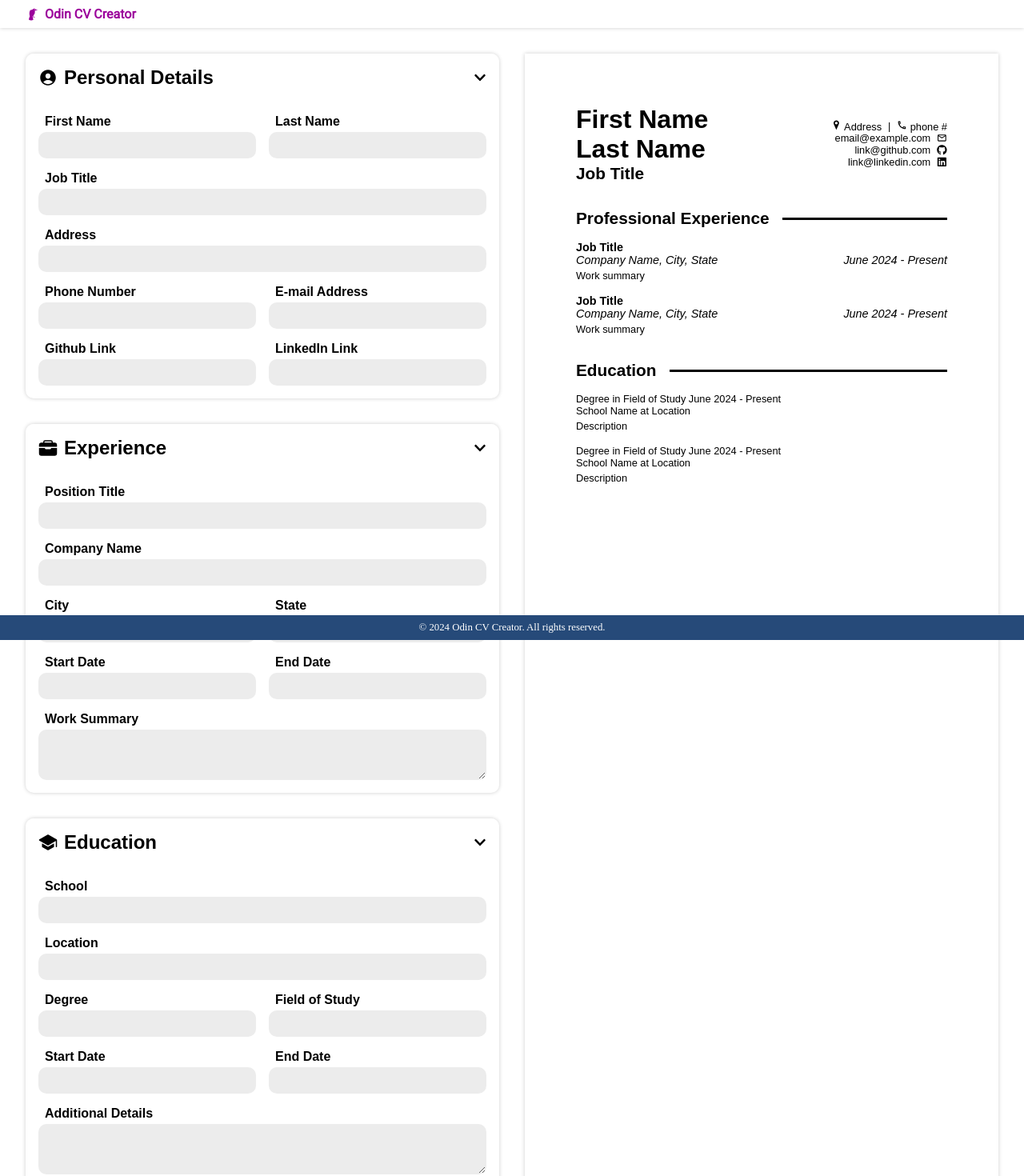
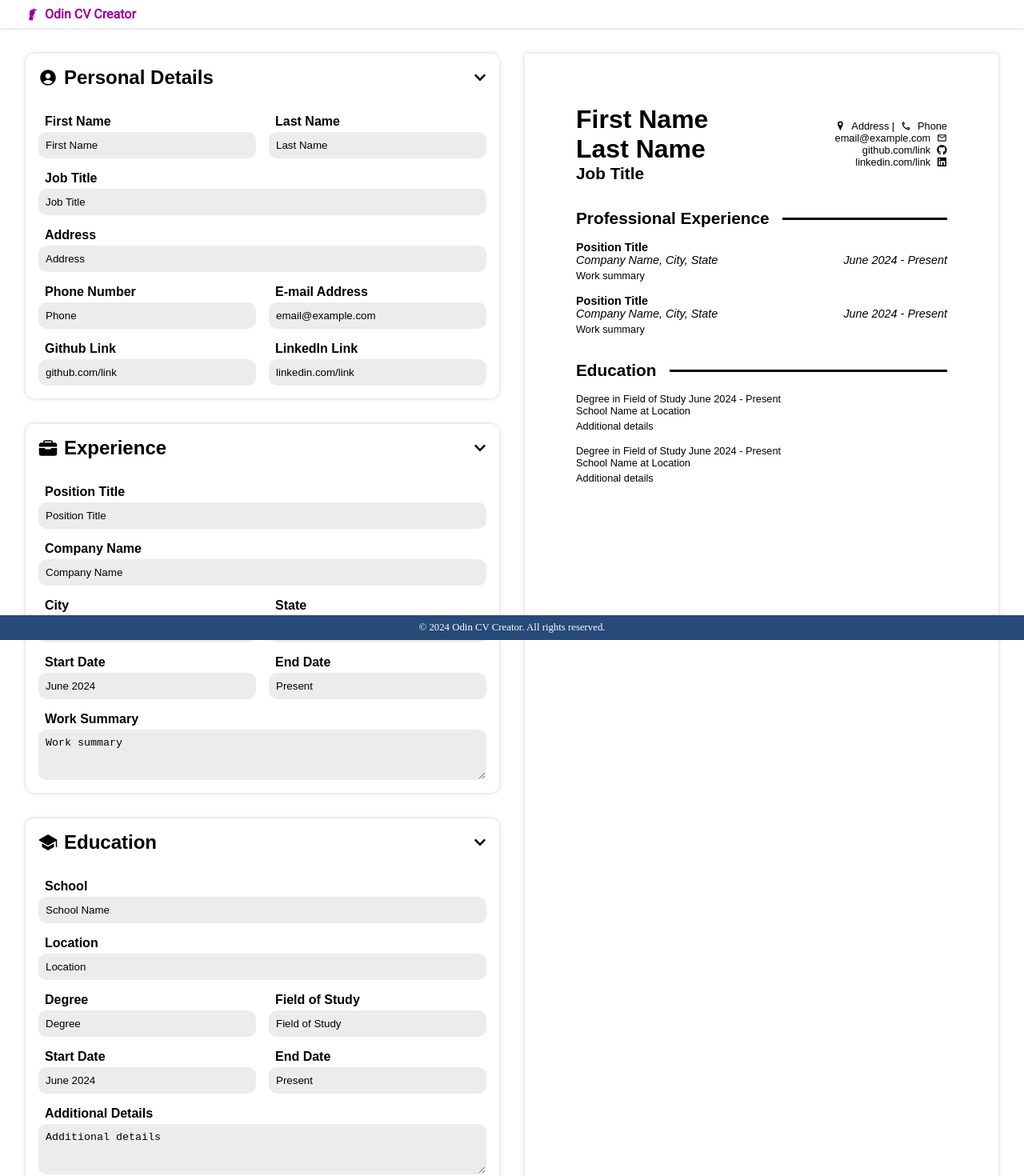
Before and after one commit to Ziorks/odin-cv-creator, a React (Vite) app: page / in a window 1280 px wide. Shown: the top 1470 px of the page at 80% size. Built offline with nearby package versions, Linux system fonts and the light colour scheme.

Commit message:
Add some mock data and hooked up components to use it

```diff
--- a/src/components/App.jsx
+++ b/src/components/App.jsx
@@ -1,16 +1,128 @@
 import Header from "./Header";
 import Footer from "./Footer";
+import InputContainer from "./InputContainer";
+import InputSection from "./InputSection";
+import GeneralInfoForm from "./GeneralInfoForm";
+import WorkInfoForm from "./WorkInfoForm";
+import EducationInfoForm from "./EducationInfoForm";
 import LivePreview from "./LivePreview";
-import InputContainer from "./InputContainer";
+import GeneralInfo from "./GeneralInfo";
+import WorkInfo from "./WorkInfo";
+import WorkInfoEntry from "./WorkInfoEntry";
+import EducationInfo from "./EducationInfo";
+import EducationInfoEntry from "./EducationInfoEntry";
+import { IoPersonCircle, IoSchool, IoBriefcase } from "react-icons/io5";
 import "../styles/App.css";
+
+const generalData = {
+  firstName: "First Name",
+  lastName: "Last Name",
+  jobTitle: "Job Title",
+  address: "Address",
+  phone: "Phone",
+  email: "email@example.com",
+  github: "github.com/link",
+  linkedin: "linkedin.com/link",
+};
+
+const experienceData = [
+  {
+    id: crypto.randomUUID(),
+    position: "Position Title",
+    company: "Company Name",
+    city: "City",
+    state: "State",
+    startDate: "June 2024",
+    endDate: "Present",
+    summary: "Work summary",
+  },
+  {
+    id: crypto.randomUUID(),
+    position: "Position Title",
+    company: "Company Name",
+    city: "City",
+    state: "State",
+    startDate: "June 2024",
+    endDate: "Present",
+    summary: "Work summary",
+  },
+];
+
+const educationData = [
+  {
+    id: crypto.randomUUID(),
+    school: "School Name",
+    location: "Location",
+    degree: "Degree",
+    field: "Field of Study",
+    startDate: "June 2024",
+    endDate: "Present",
+    details: "Additional details",
+  },
+  {
+    id: crypto.randomUUID(),
+    school: "School Name",
+    location: "Location",
+    degree: "Degree",
+    field: "Field of Study",
+    startDate: "June 2024",
+    endDate: "Present",
+    details: "Additional details",
+  },
+];
+
+const personalDetailsTitle = (
+  <>
+    <IoPersonCircle />
+    Personal Details
+  </>
+);
+
+const experienceTitle = (
+  <>
+    <IoBriefcase />
+    Experience
+  </>
+);
+
+const educationTitle = (
+  <>
+    <IoSchool />
+    Education
+  </>
+);
 
 function App() {
   return (
     <>
       <Header />
       <main className="main">
-        <InputContainer />
-        <LivePreview />
+        <InputContainer>
+          <InputSection title={personalDetailsTitle} isActive={true}>
+            <GeneralInfoForm data={generalData} />
+          </InputSection>
+          <InputSection title={experienceTitle} isActive={true}>
+            {/* TODO: Display a list of all experienceData entries */}
+            <WorkInfoForm data={experienceData[0]} />
+          </InputSection>
+          <InputSection title={educationTitle} isActive={true}>
+            {/* TODO: Display a list of all educationData entries */}
+            <EducationInfoForm data={educationData[0]} />
+          </InputSection>
+        </InputContainer>
+        <LivePreview>
+          <GeneralInfo data={generalData} />
+          <WorkInfo>
+            {experienceData.map((entry) => (
+              <WorkInfoEntry key={entry.id} data={entry} />
+            ))}
+          </WorkInfo>
+          <EducationInfo>
+            {educationData.map((entry) => (
+              <EducationInfoEntry key={entry.id} data={entry} />
+            ))}
+          </EducationInfo>
+        </LivePreview>
       </main>
       <Footer />
     </>
--- a/src/components/EducationInfo.jsx
+++ b/src/components/EducationInfo.jsx
@@ -1,12 +1,10 @@
-import EducationInfoEntry from "./EducationInfoEntry";
 import "../styles/EducationInfo.css";
 
-function EducationInfo() {
+function EducationInfo({ children }) {
   return (
     <div className="educationInfo">
       <p className="heading">Education</p>
-      <EducationInfoEntry />
-      <EducationInfoEntry />
+      {children}
     </div>
   );
 }
--- a/src/components/EducationInfoEntry.jsx
+++ b/src/components/EducationInfoEntry.jsx
@@ -1,11 +1,13 @@
 import "../styles/EducationInfoEntry.css";
 
-function EducationInfoEntry() {
+function EducationInfoEntry({ data }) {
   return (
     <div className="educationInfoEntry">
-      <p>Degree in Field of Study June 2024 - Present</p>
-      <p className="schoolInfo">School Name at Location</p>
-      <p>Description</p>
+      <p>
+        {`${data.degree} in ${data.field} ${data.startDate} - ${data.endDate}`}
+      </p>
+      <p className="schoolInfo">{`${data.school} at ${data.location}`}</p>
+      <p>{data.details}</p>
     </div>
   );
 }
--- a/src/components/EducationInfoForm.jsx
+++ b/src/components/EducationInfoForm.jsx
@@ -1,39 +1,54 @@
 import "../styles/EducationInfoForm.css";
 
-function EducationInfoForm() {
+function EducationInfoForm({ data }) {
   return (
     <div className="educationInfoForm">
       <div>
         <label htmlFor="school">School</label>
-        <input type="text" name="school" id="school" />
+        <input type="text" name="school" id="school" value={data.school} />
       </div>
       <div>
         <label htmlFor="location">Location</label>
-        <input type="text" name="location" id="location" />
+        <input
+          type="text"
+          name="location"
+          id="location"
+          value={data.location}
+        />
       </div>
       <div className="group">
         <div>
           <label htmlFor="degree">Degree</label>
-          <input type="text" name="degree" id="degree" />
+          <input type="text" name="degree" id="degree" value={data.degree} />
         </div>
         <div>
           <label htmlFor="fieldOfStudy">Field of Study</label>
-          <input type="text" name="fieldOfStudy" id="fieldOfStudy" />
+          <input
+            type="text"
+            name="fieldOfStudy"
+            id="fieldOfStudy"
+            value={data.field}
+          />
         </div>
       </div>
       <div className="group">
         <div>
           <label htmlFor="startDate">Start Date</label>
-          <input type="text" name="startDate" id="startDate" />
+          <input
+            type="text"
+            name="startDate"
+            id="startDate"
+            value={data.startDate}
+          />
         </div>
         <div>
           <label htmlFor="endDate">End Date</label>
-          <input type="text" name="endDate" id="endDate" />
+          <input type="text" name="endDate" id="endDate" value={data.endDate} />
         </div>
       </div>
       <div>
         <label htmlFor="details">Additional Details</label>
-        <textarea rows={3} name="details" id="details" />
+        <textarea rows={3} name="details" id="details" value={data.details} />
       </div>
     </div>
   );
--- a/src/components/GeneralInfo.jsx
+++ b/src/components/GeneralInfo.jsx
@@ -3,32 +3,26 @@ import { GiPositionMarker } from "react-icons/gi";
 import { FaGithub, FaLinkedin } from "react-icons/fa";
 import "../styles/GeneralInfo.css";
 
-function GeneralInfo() {
+function GeneralInfo({ data }) {
   return (
     <div className="generalInfo">
       <div className="left">
-        <p className="name">First Name</p>
-        <p className="name">Last Name</p>
-        <p className="title">Job Title</p>
+        <p className="name">{data.firstName}</p>
+        <p className="name">{data.lastName}</p>
+        <p className="title">{data.jobTitle}</p>
       </div>
       <div className="right">
         <p>
-          <span>
-            <GiPositionMarker /> Address
-          </span>
-          |
-          <span>
-            <MdOutlinePhone /> phone #
-          </span>
+          <GiPositionMarker /> {data.address} | <MdOutlinePhone /> {data.phone}
         </p>
         <p>
-          email@example.com <MdOutlineMail />
+          {data.email} <MdOutlineMail />
         </p>
         <p>
-          link@github.com <FaGithub />
+          {data.github} <FaGithub />
         </p>
         <p>
-          link@linkedin.com <FaLinkedin />
+          {data.linkedin} <FaLinkedin />
         </p>
       </div>
     </div>
--- a/src/components/GeneralInfoForm.jsx
+++ b/src/components/GeneralInfoForm.jsx
@@ -1,44 +1,64 @@
 import "../styles/GeneralInfoForm.css";
 
-function GeneralInfoForm() {
+function GeneralInfoForm({ data }) {
   return (
     <div className="generalInfoForm">
       <div className="group">
         <div>
           <label htmlFor="firstName">First Name</label>
-          <input type="text" name="firstName" id="firstName" />
+          <input
+            type="text"
+            name="firstName"
+            id="firstName"
+            value={data.firstName}
+          />
         </div>
         <div>
           <label htmlFor="lastName">Last Name</label>
-          <input type="text" name="lastName" id="lastName" />
+          <input
+            type="text"
+            name="lastName"
+            id="lastName"
+            value={data.lastName}
+          />
         </div>
       </div>
       <div>
         <label htmlFor="jobTitle">Job Title</label>
-        <input type="text" name="jobTitle" id="jobTitle" />
+        <input
+          type="text"
+          name="jobTitle"
+          id="jobTitle"
+          value={data.jobTitle}
+        />
       </div>
       <div>
         <label htmlFor="address">Address</label>
-        <input type="text" name="address" id="address" />
+        <input type="text" name="address" id="address" value={data.address} />
       </div>
       <div className="group">
         <div>
           <label htmlFor="phone">Phone Number</label>
-          <input type="tel" name="phone" id="phone" />
+          <input type="tel" name="phone" id="phone" value={data.phone} />
         </div>
         <div>
           <label htmlFor="email">E-mail Address</label>
-          <input type="email" name="email" id="email" />
+          <input type="email" name="email" id="email" value={data.email} />
         </div>
       </div>
       <div className="group">
         <div>
           <label htmlFor="github">Github Link</label>
-          <input type="url" name="github" id="github" />
+          <input type="url" name="github" id="github" value={data.github} />
         </div>
         <div>
           <label htmlFor="linkedin">LinkedIn Link</label>
-          <input type="url" name="linkedin" id="linkedin" />
+          <input
+            type="url"
+            name="linkedin"
+            id="linkedin"
+            value={data.linkedin}
+          />
         </div>
       </div>
     </div>
--- a/src/components/InputContainer.jsx
+++ b/src/components/InputContainer.jsx
@@ -1,45 +1,7 @@
-import InputSection from "./InputSection";
-import GeneralInfoForm from "./GeneralInfoForm";
-import WorkInfoForm from "./WorkInfoForm";
-import EducationInfoForm from "./EducationInfoForm";
-import { IoPersonCircle, IoSchool, IoBriefcase } from "react-icons/io5";
 import "../styles/InputContainer.css";
 
-function InputContainer() {
-  const personalDetailsTitle = (
-    <>
-      <IoPersonCircle />
-      Personal Details
-    </>
-  );
-
-  const experienceTitle = (
-    <>
-      <IoBriefcase />
-      Experience
-    </>
-  );
-
-  const educationTitle = (
-    <>
-      <IoSchool />
-      Education
-    </>
-  );
-
-  return (
-    <div className="inputContainer">
-      <InputSection title={personalDetailsTitle} isActive={true}>
-        <GeneralInfoForm />
-      </InputSection>
-      <InputSection title={experienceTitle} isActive={true}>
-        <WorkInfoForm />
-      </InputSection>
-      <InputSection title={educationTitle} isActive={true}>
-        <EducationInfoForm />
-      </InputSection>
-    </div>
-  );
+function InputContainer({ children }) {
+  return <div className="inputContainer">{children}</div>;
 }
 
 export default InputContainer;
--- a/src/components/LivePreview.jsx
+++ b/src/components/LivePreview.jsx
@@ -1,16 +1,7 @@
-import GeneralInfo from "./GeneralInfo";
-import WorkInfo from "./WorkInfo";
-import EducationInfo from "./EducationInfo";
 import "../styles/LivePreview.css";
 
-function LivePreview() {
-  return (
-    <div className="livePreview">
-      <GeneralInfo />
-      <WorkInfo />
-      <EducationInfo />
-    </div>
-  );
+function LivePreview({ children }) {
+  return <div className="livePreview">{children}</div>;
 }
 
 export default LivePreview;
--- a/src/components/WorkInfo.jsx
+++ b/src/components/WorkInfo.jsx
@@ -1,12 +1,10 @@
-import WorkInfoEntry from "./WorkInfoEntry";
 import "../styles/WorkInfo.css";
 
-function WorkInfo() {
+function WorkInfo({ children }) {
   return (
     <div className="workInfo">
       <p className="heading">Professional Experience</p>
-      <WorkInfoEntry />
-      <WorkInfoEntry />
+      {children}
     </div>
   );
 }
--- a/src/components/WorkInfoEntry.jsx
+++ b/src/components/WorkInfoEntry.jsx
@@ -1,14 +1,14 @@
 import "../styles/WorkInfoEntry.css";
 
-function WorkInfoEntry() {
+function WorkInfoEntry({ data }) {
   return (
     <div className="workInfoEntry">
-      <p className="title">Job Title</p>
+      <p className="title">{data.position}</p>
       <div className="details">
-        <p>Company Name, City, State</p>
-        <p>June 2024 - Present</p>
+        <p>{`${data.company}, ${data.city}, ${data.state}`}</p>
+        <p>{`${data.startDate} - ${data.endDate}`}</p>
       </div>
-      <p className="summary">Work summary</p>
+      <p className="summary">{data.summary}</p>
     </div>
   );
 }
--- a/src/components/WorkInfoForm.jsx
+++ b/src/components/WorkInfoForm.jsx
@@ -1,39 +1,49 @@
 import "../styles/WorkInfoForm.css";
 
-function WorkInfoForm() {
+function WorkInfoForm({ data }) {
   return (
     <div className="workInfoForm">
       <div>
         <label htmlFor="position">Position Title</label>
-        <input type="text" name="position" id="position" />
+        <input
+          type="text"
+          name="position"
+          id="position"
+          value={data.position}
+        />
       </div>
       <div>
         <label htmlFor="company">Company Name</label>
-        <input type="text" name="company" id="company" />
+        <input type="text" name="company" id="company" value={data.company} />
       </div>
       <div className="group">
         <div>
           <label htmlFor="city">City</label>
-          <input type="text" name="city" id="city" />
+          <input type="text" name="city" id="city" value={data.city} />
         </div>
         <div>
           <label htmlFor="state">State</label>
-          <input type="text" name="state" id="state" />
+          <input type="text" name="state" id="state" value={data.state} />
         </div>
       </div>
       <div className="group">
         <div>
           <label htmlFor="startDate">Start Date</label>
-          <input type="text" name="startDate" id="startDate" />
+          <input
+            type="text"
+            name="startDate"
+            id="startDate"
+            value={data.startDate}
+          />
         </div>
         <div>
           <label htmlFor="endDate">End Date</label>
-          <input type="text" name="endDate" id="endDate" />
+          <input type="text" name="endDate" id="endDate" value={data.endDate} />
         </div>
       </div>
       <div>
         <label htmlFor="summary">Work Summary</label>
-        <textarea rows={3} name="summary" id="summary" />
+        <textarea rows={3} name="summary" id="summary" value={data.summary} />
       </div>
     </div>
   );
```
